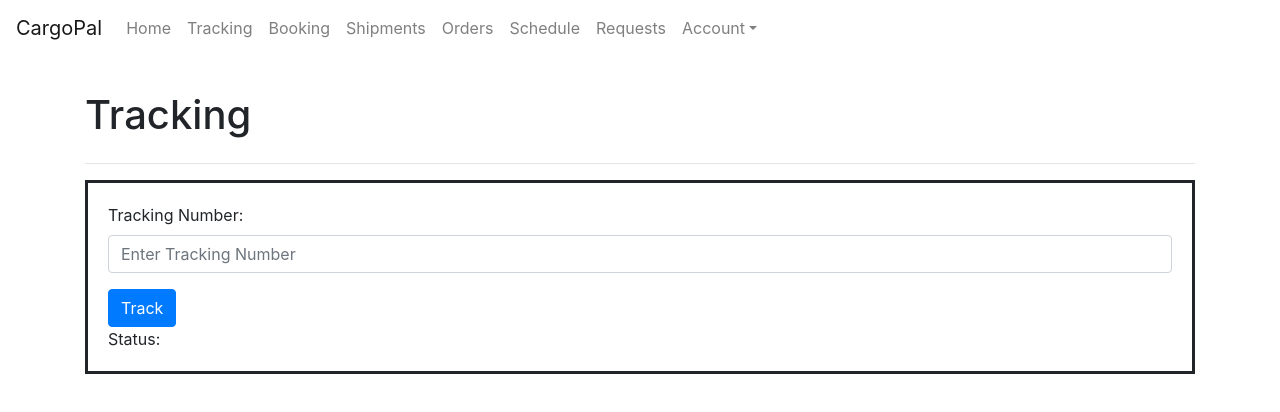
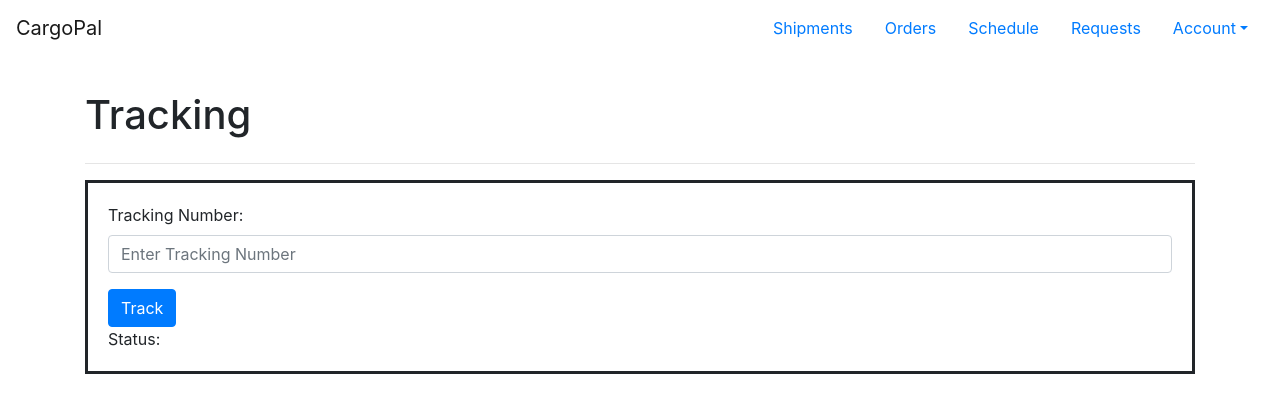
Before and after one commit to sanoj23/cargopal, a React (Create React App) app in the folder cargoPal/ClientApp/: page /tracking in a window 1280 px wide. Shown: the top 412 px of the page. Built offline with nearby package versions, Linux system fonts and the light colour scheme.

Commit message:
Update navbar.jsx

```diff
--- a/cargoPal/ClientApp/src/components/navbar.jsx
+++ b/cargoPal/ClientApp/src/components/navbar.jsx
@@ -1,24 +1,43 @@
 import React from "react";
-import {
-  Button,
-  Nav,
-  Navbar,
-  Form,
-  FormControl,
-  NavDropdown,
-} from "react-bootstrap";
+import { Nav, Navbar, NavDropdown } from "react-bootstrap";
 
 export default function Navigationbar(props) {
+  let user = "client";
   return (
+    <div>
+      {/* <Navbar bg="white" expand="lg" sticky="top">
+      <Navbar.Brand href="/home">CargoPal</Navbar.Brand>
+
+      <Navbar.Toggle aria-controls="basic-navbar-nav" />
+      <Navbar.Collapse id="basic-navbar-nav">
+        <Nav className="mr-auto"></Nav> */}
+
+      {user === "customer" ? (
         <Navbar bg="white" expand="lg" sticky="top">
           <Navbar.Brand href="/home">CargoPal</Navbar.Brand>
 
           <Navbar.Toggle aria-controls="basic-navbar-nav" />
           <Navbar.Collapse id="basic-navbar-nav">
-        <Nav className="mr-auto">
+            <Nav className="mr-auto"></Nav>
             <Nav.Link href="/home">Home</Nav.Link>
             <Nav.Link href="/tracking">Tracking</Nav.Link>
             <Nav.Link href="/booking">Booking</Nav.Link>
+
+            <NavDropdown title="Account" id="basic-nav-dropdown">
+              <NavDropdown.Item href="/profile">Profile</NavDropdown.Item>
+              <NavDropdown.Item href="/settings">Settings</NavDropdown.Item>
+              <NavDropdown.Divider />
+              <NavDropdown.Item href="/logout">Logout</NavDropdown.Item>
+            </NavDropdown>
+          </Navbar.Collapse>
+        </Navbar>
+      ) : (
+        <Navbar bg="white" expand="lg" sticky="top">
+          <Navbar.Brand href="/home">CargoPal</Navbar.Brand>
+
+          <Navbar.Toggle aria-controls="basic-navbar-nav" />
+          <Navbar.Collapse id="basic-navbar-nav">
+            <Nav className="mr-auto"></Nav>
             <Nav.Link href="/shipments">Shipments</Nav.Link>
             <Nav.Link href="/orders">Orders</Nav.Link>
             <Nav.Link href="/schedule">Schedule</Nav.Link>
@@ -30,8 +49,9 @@
               <NavDropdown.Divider />
               <NavDropdown.Item href="/logout">Logout</NavDropdown.Item>
             </NavDropdown>
-        </Nav>
           </Navbar.Collapse>
         </Navbar>
+      )}
+    </div>
   );
 }
```
Lines whose indentation alone changed are shown as unchanged.
